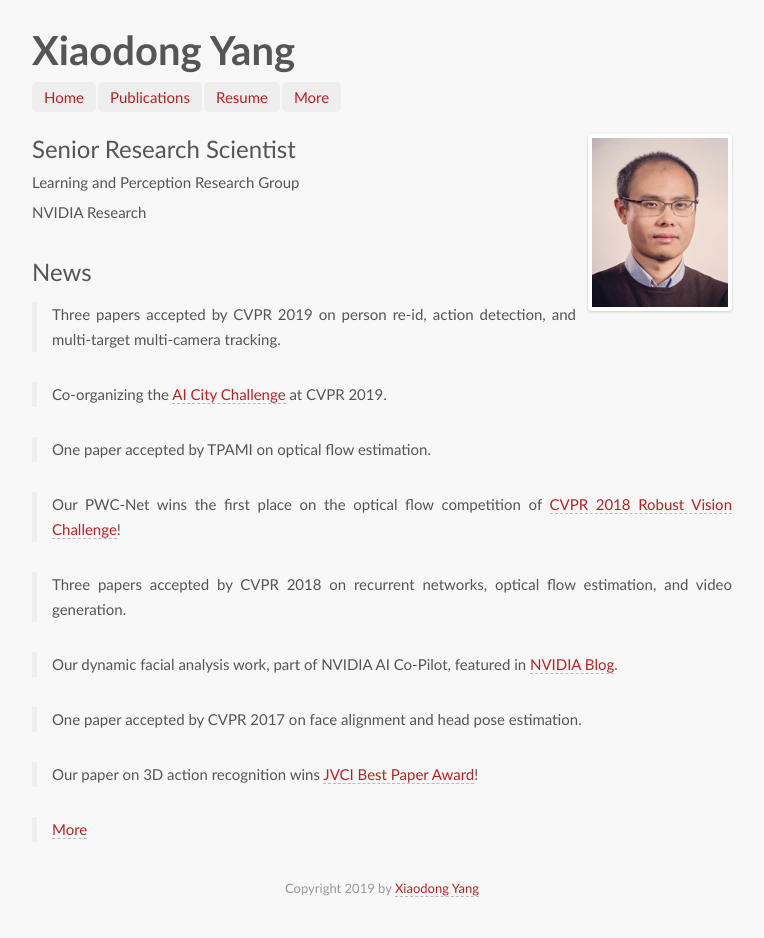
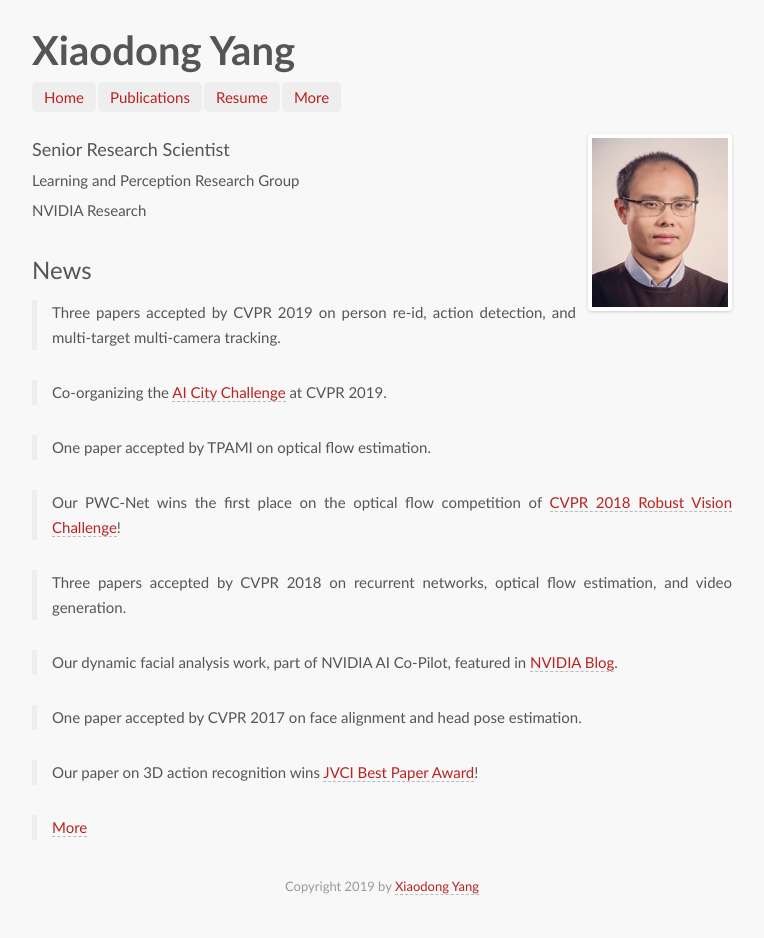
Before and after one commit to xiaodongyang/xiaodongyang.github.io, a Jekyll site: the page built from index.md, in a window 1280 px wide. Shown: the whole page, without its empty margins (258-1022 px from the left). Built offline with Jekyll 4.4.1, drawn with Linux system fonts in a browser that asks for light colours; some web fonts are replaced.

Commit message:
Update index.md

```diff
--- a/index.md
+++ b/index.md
@@ -3,7 +3,7 @@ layout: home
 avatar: yes
 ---
 
-<font size="5">Senior Research Scientist</font>
+<font size="4">Senior Research Scientist</font>
 Learning and Perception Research Group
 NVIDIA Research
 
```
